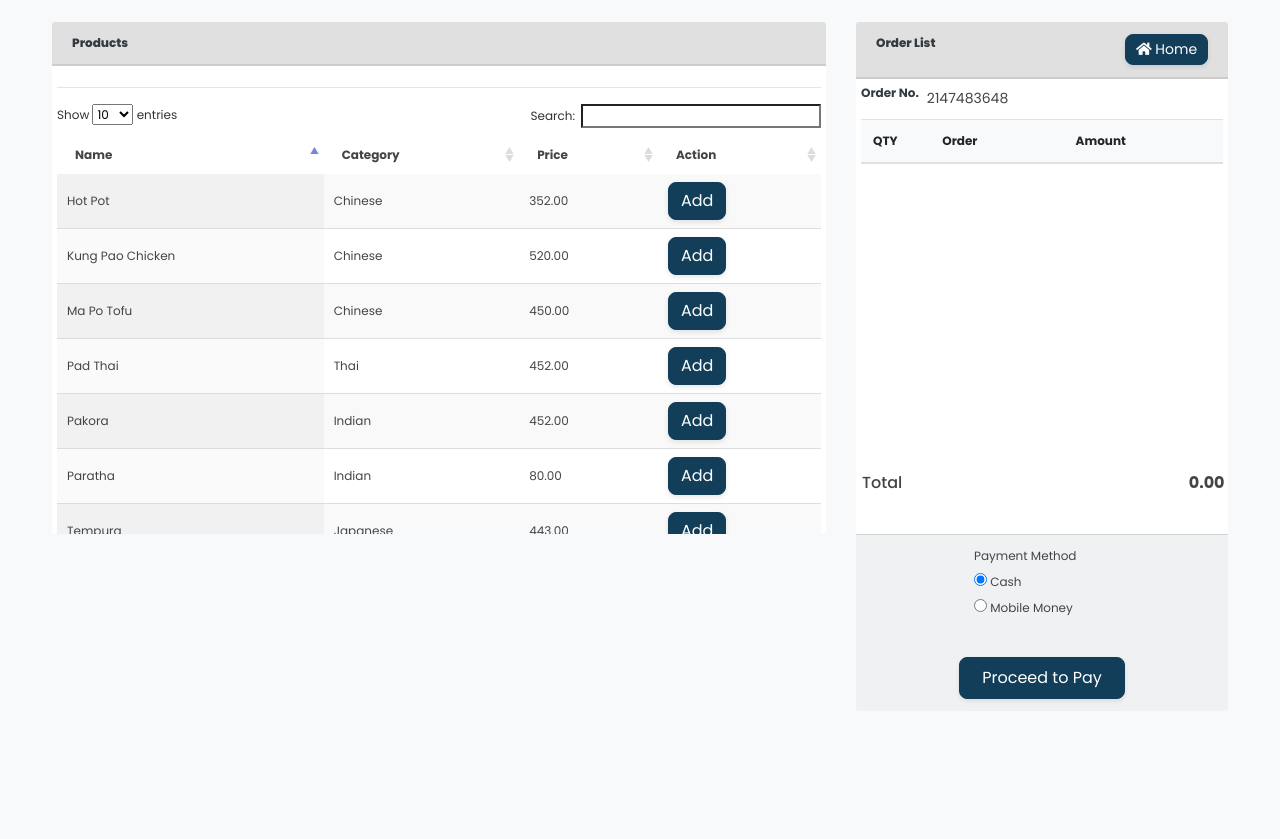
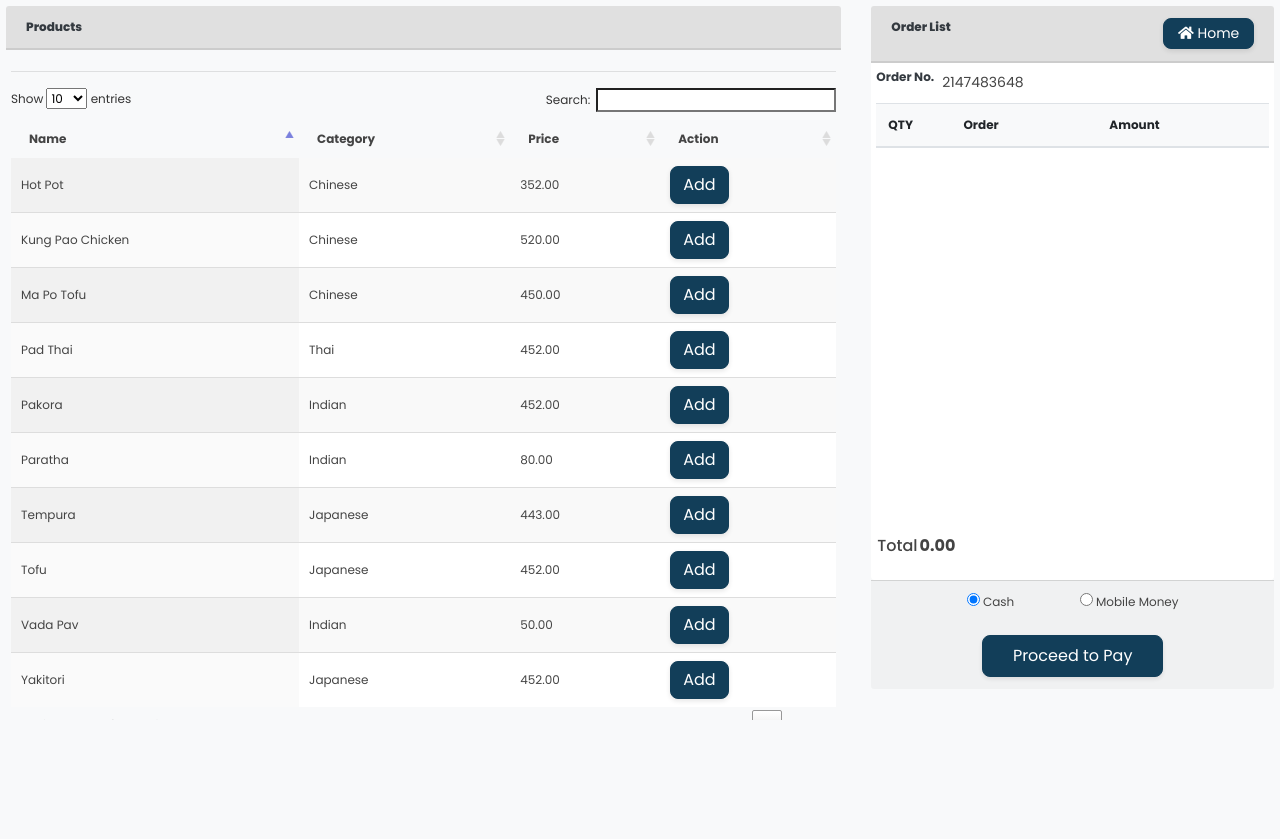
Before and after one commit to jackysmith040/pos_system, a PHP site: page /billing/index.php in a window 1280 px wide. Shown: the part 82-921 px from the top of the page. Run offline with PHP 8.4, Linux system fonts and the light colour scheme; the visitor is signed in with stand-in values (Sample User, id 1); data comes from the database, SQL or seed files in the repository; lists and menus that the app fills with data are empty; some libraries are stand-ins or nearby versions.

Commit message:
bug fixes (Layout fixes and made the code more readable)

```diff
--- a/pos/billing/home.php
+++ b/pos/billing/home.php
@@ -1,17 +1,21 @@
 <?php include('../db_connect.php') ?>
 <style>
-    body {
-        height: 100vh;
+    /* body {
+        height: 30vh !important;
         /* Make the body full height */
-        overflow: hidden;
+        overflow: scroll !important ;
         /* Hide overflow on body to control scrolling with a wrapper */
-    }
+    } */
 
     .scrollable-container {
         height: 100%;
         /* Take full height of body */
         overflow-y: auto;
         /* Enable vertical scrolling */
+    }
+
+    .view-order {
+        height: 100vh;
     }
 
     .bg-gradient-primary {
@@ -27,7 +31,7 @@
     }
 
     main .card {
-        height: calc(100%);
+        height: calc(80%);
         border: none;
         /* Removed borders for cleaner look */
     }
@@ -45,7 +49,7 @@
     }
 
     #o-list {
-        height: calc(87%);
+        height: 50vh !important;
         overflow-y: auto;
         /* Enable vertical scrolling */
     }
@@ -53,12 +57,12 @@
     #calc {
         position: absolute;
         bottom: 1rem;
-        height: calc(10%);
-        width: calc(98%);
+        /* height: calc(10%);
+        width: calc(98%); */
     }
 
     .prod-item {
-        min-height: 12vh;
+        min-height: 30vh;
         cursor: pointer;
         transition: opacity 0.2s;
         /* Smooth hover effect */
@@ -134,8 +138,8 @@
         /* Button shadow */
     }
 
-    .product-scroll {
-        height: 32rem;
+    .order-container {
+        height: 100%;
         /* Set a height for the container to allow scrolling */
         overflow-y: auto;
         /* Enable vertical scrolling */
@@ -143,6 +147,12 @@
 
     .card-body {
         padding: 0;
+        overflow-y: auto;
+        /* Enable vertical scrolling */
+        position: relative;
+        scrollbar-width: thin;
+        /* Firefox scrollbar color */
+        scrollbar-color: #888 #f1f1f1;
         /* Remove default padding for a cleaner look */
     }
 
@@ -152,6 +162,29 @@
         color: #007bff;
         /* Change color to your preference */
     }
+
+    .radio_btns-row {
+        /* width: 2rem; */
+        display: flex;
+        flex-direction: row;
+        justify-content: space-between;
+        gap: 1rem;
+
+    }
+
+
+
+    .prod-list {
+        /* Set a height for the container to allow scrolling */
+        overflow-y: scroll !important;
+        /* Enable vertical scrolling */
+
+    }
+
+.product-container .products{
+    height: 78vh !important;
+}
+
 </style>
 <?php
 function generateOrderNumber()
@@ -177,11 +210,11 @@ endif;
 
 $order_number = isset($order_number) ? $order_number : generateOrderNumber();
 ?>
-<div class="container-fluid o-field scrollable-container">
-    <div class="row mt-3 ml-3 mr-3">
+<div class="view-order">
+    <div class="row">
 
-        <div class="col-lg-8 p-field product-scroll">
-            <div class="card">
+        <div class="col-lg-8 product-container">
+            <div class="products pb-5">
                 <div class="card-header text-dark">
                     <b>Products</b>
                 </div>
@@ -197,7 +230,7 @@ $order_number = isset($order_number) ? $order_number : generateOrderNumber();
                                 <th>Action</th>
                             </tr>
                         </thead>
-                        <tbody>
+                        <tbody class="prod-list">
                             <?php
                             // Fetch all products where status = 1
                             $prod = $conn->query("SELECT p.*, c.name AS category_name FROM products p LEFT JOIN categories c ON p.category_id = c.id WHERE p.status = 1 ORDER BY p.name ASC");
@@ -327,8 +360,9 @@ $order_number = isset($order_number) ? $order_number : generateOrderNumber();
             <div class="card-footer">
                 <div class="d-flex flex-column align-items-center">
                     <!-- Payment Method Radio Buttons -->
-                    <div class="form-group col-sm-6">
-                        <label>Payment Method</label>
+                    <div class="form-group col-sm-8">
+                        <!-- <label style="position: relative; top: -0.80rem;">Payment Method</label> -->
+                        <radio-row class="radio_btns-row">
                         <div>
                             <label for="payment_method_cash">
                                 <input type="radio" id="payment_method_cash" name="payment_method" value="Cash" checked>
@@ -341,11 +375,12 @@ $order_number = isset($order_number) ? $order_number : generateOrderNumber();
                                     value="Mobile Money"> Mobile Money
                             </label>
                         </div>
+                        </radio-row>
                     </div>
 
 
                     <!-- Proceed to Pay Button -->
-                    <button class="btn btn-primary col-sm-6 mt-3 py-2" type="button" id="pay">Proceed to Pay</button>
+                    <button class="btn btn-primary col-sm-6 py-2" type="button" id="pay">Proceed to Pay</button>
 
                 </div>
             </div>
```
